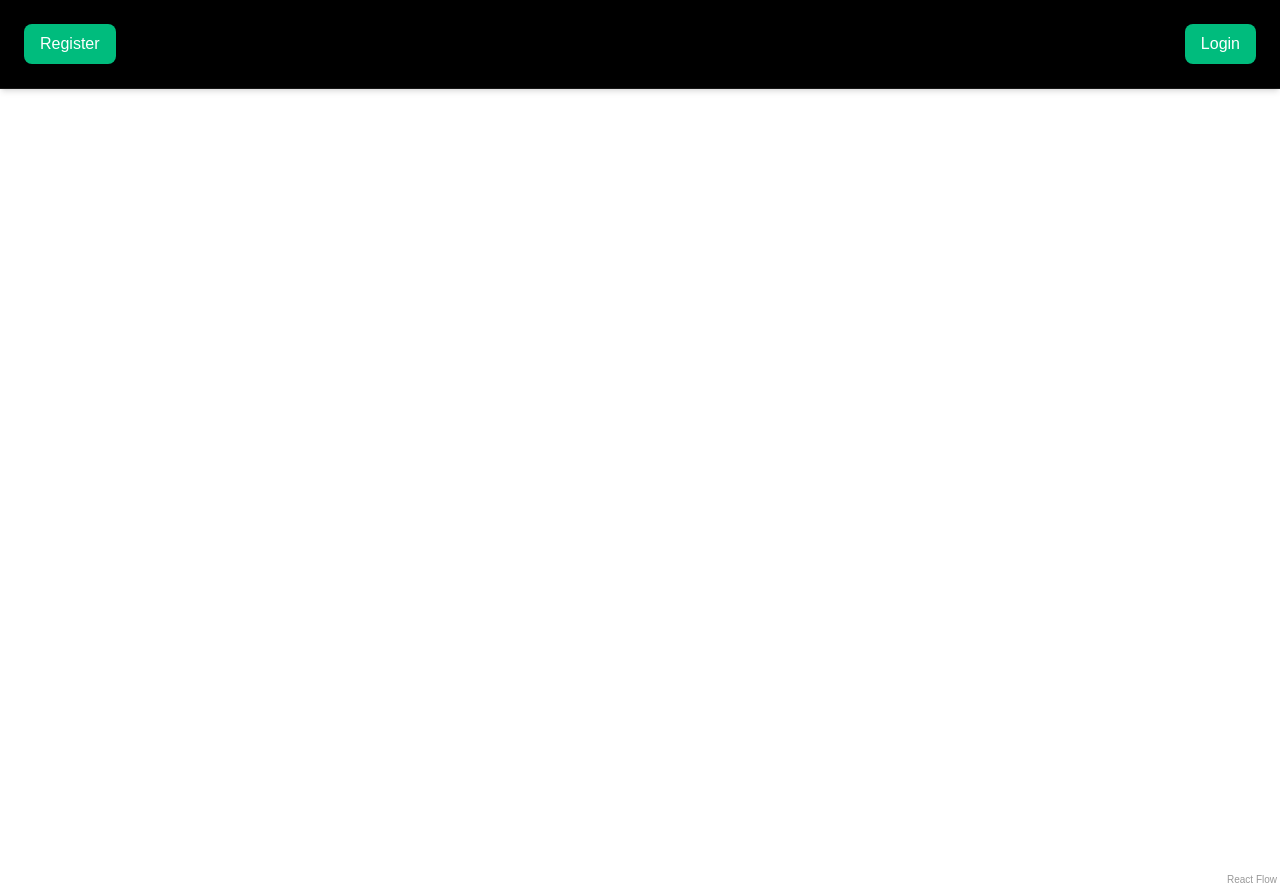
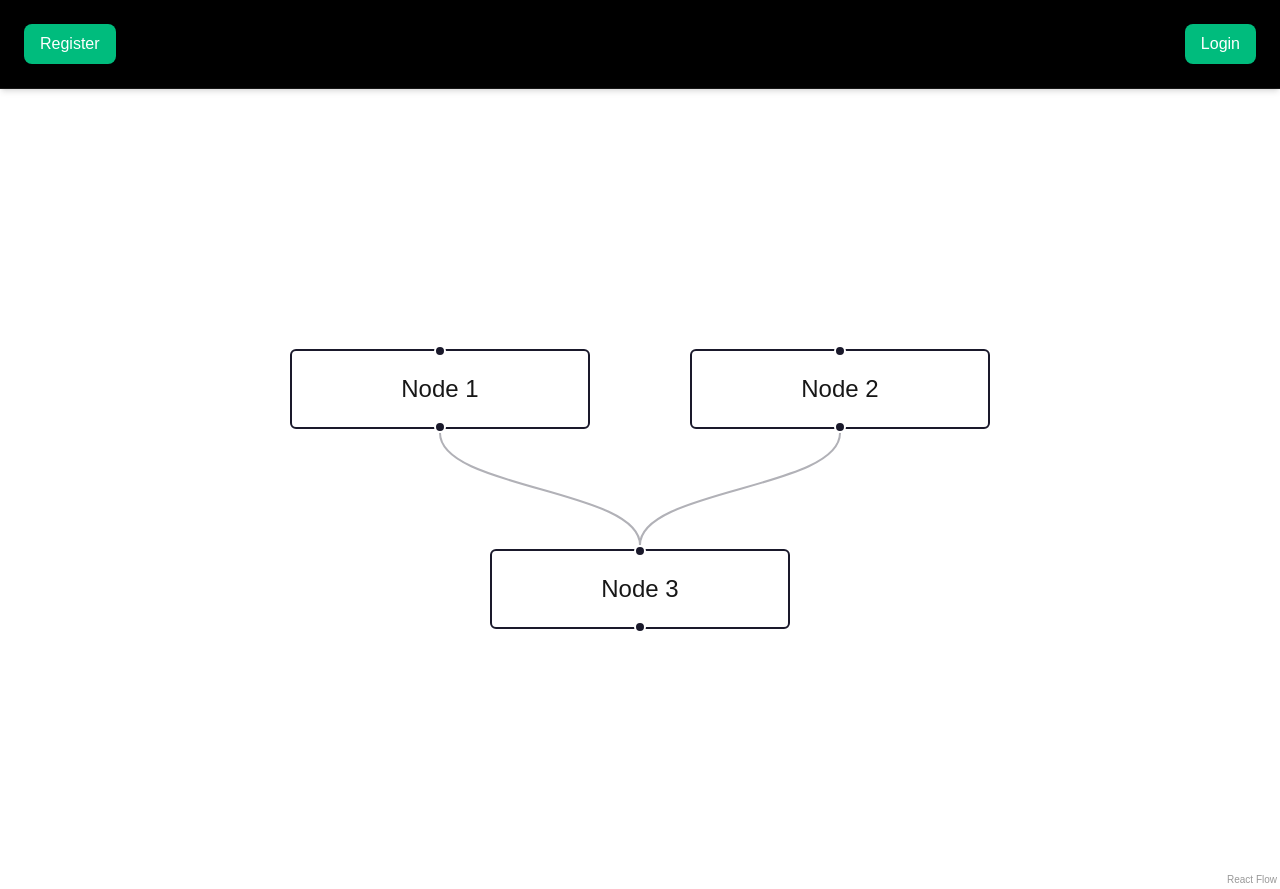
Before and after one commit to lfourage/Ariane-World-Builder, a Next.js app: page /1/schematizer in a window 1280 px wide. Built offline with nearby package versions, Linux system fonts and the light colour scheme; no server answers.

Commit message:
dummy node

```diff
--- a/components/pages/SchematizerPage.tsx
+++ b/components/pages/SchematizerPage.tsx
@@ -12,9 +12,16 @@ import {
 } from "@xyflow/react";
 import "@xyflow/react/dist/style.css";
 
+const initialNodes = [
+  { id: 'n1', position: { x: -100, y: 0 }, data: { label: 'Node 1' } },
+  { id: 'n2', position: { x: 100, y: 0 }, data: { label: 'Node 2' } },
+  { id: 'n3', position: { x: 0, y: 100 }, data: { label: 'Node 3' } },
+];
+const initialEdges = [{ id: 'n1-n3', source: 'n1', target: 'n3' }, { id: 'n2-n3', source: 'n2', target: 'n3' }];
+
 export default function SchematizerPage() {
-  const [nodes, setNodes] = useState<Array<Node>>([]);
-  const [edges, setEdges] = useState<Array<Edge>>([]);
+  const [nodes, setNodes] = useState<Array<Node>>(initialNodes);
+  const [edges, setEdges] = useState<Array<Edge>>(initialEdges);
 
   const onNodesChange = useCallback(
     (changes: NodeChange<Node>[]) =>
```
Also changed, not shown: 1 other file (tests, documents, lock files or other folders).
